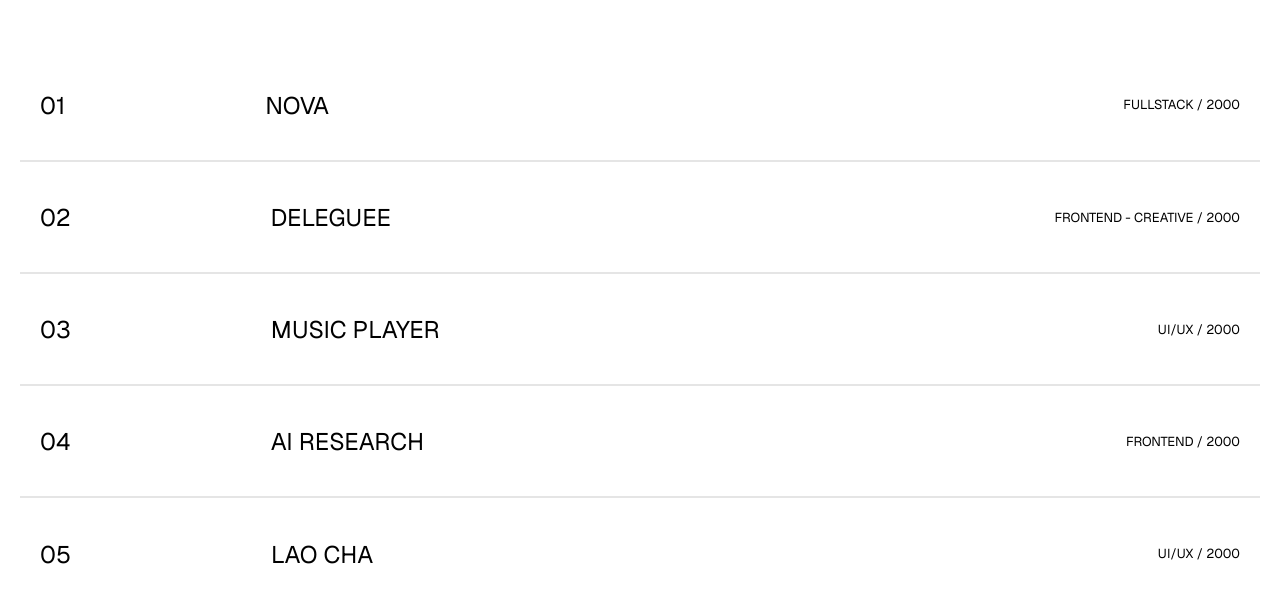
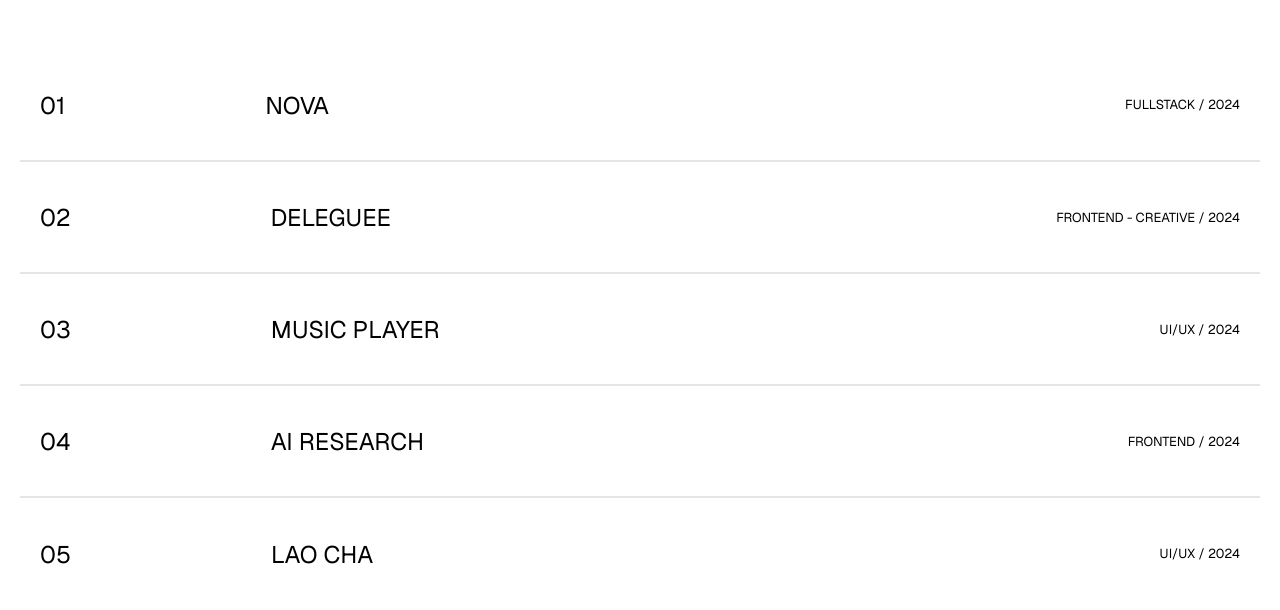
Before and after one commit to mathieusouflis/mathieusouflis-portfolio-2025, a React (Vite) app: page / in a window 1280 px wide. Shown: the part 1226-1836 px from the top of the page. Built offline with nearby package versions, Linux system fonts and the light colour scheme; a web font is replaced by a local one.

Commit message:
Add redit project

```diff
--- a/index.html
+++ b/index.html
@@ -3,23 +3,23 @@
   <head>
     <meta charset="UTF-8" />
     <meta name="viewport" content="width=device-width, initial-scale=1.0" />
+    <meta name="description" content="Découvrez le portfolio de Mathieu Souflis, un développeur passionné.">
+    <meta name="keywords" content="Mathieu Souflis, portfolio, développeur, web developer, projects">
     <link rel="preload" href="/assets/fonts/Geist.ttf" as="font" type="font/ttf" crossorigin="anonymous">
     <link rel="stylesheet" href="https://use.typekit.net/sci0pdh.css">
-    <!-- Designed and Made with ❤️ by Mathieu SOUFLIS -->
-    <title>Mathieu Souflis ✨</title>
-
+    <link rel="icon" href="/favicon.ico" type="image/x-icon">
     <meta property="og:title" content="Mathieu Souflis PORTFOLIO ✨">
     <meta property="og:description" content="Découvrez le portfolio de Mathieu Souflis, un développeur passionné.">
     <meta property="og:image" content="/assets/WebsiteCover.png">
     <meta property="og:url" content="https://mathieusouflis.com">
     <meta property="og:type" content="website">
-
     <meta name="twitter:card" content="summary_large_image">
     <meta name="twitter:title" content="Mathieu Souflis PORTFOLIO ✨">
     <meta name="twitter:description" content="Découvrez le portfolio de Mathieu Souflis, un développeur passionné.">
     <meta name="twitter:image" content="/assets/WebsiteCover.png">
     <meta name="twitter:url" content="https://mathieusouflis.com">
-
+    <!-- Designed and Made with ❤️ by Mathieu SOUFLIS -->
+    <title>Mathieu Souflis ✨</title>
   </head>
   <body>
     <div id="root"></div>
--- a/src/index.css
+++ b/src/index.css
@@ -4,11 +4,10 @@
 @tailwind utilities;
 
 
-
-/* @font-face {
+@font-face {
     font-family: "Evafiya";
     src: url("./assets/fonts/Evafiya.ttf");
-} */
+}
 @font-face {
     font-family: "Geist";
     src: url("/assets/fonts/Geist.ttf");
--- a/src/views/about.jsx
+++ b/src/views/about.jsx
@@ -47,7 +47,7 @@ const About = () => {
                                     <Body className="uppercase text-neutral-500">Paris_/France</Body>
                                 </div>
                                 <div className="flex flex-col gap-[10px]">
-                                    <Body className="uppercase text-neutral-500">Freelance_._2023/2023_(2Weeks)</Body>
+                                    <Body className="uppercase text-neutral-500">Renault_Digital_._2023/2023_(2Weeks)</Body>
                                     <Body className="uppercase">Observer intern</Body>
                                     <Body className="uppercase text-neutral-500">Paris_/France</Body>
                                 </div>
--- a/src/views/index.jsx
+++ b/src/views/index.jsx
@@ -29,11 +29,11 @@ function Index() {
       <div className='px-5 mt-10 py-[50px] flex flex-col gap-16 h-screen max-w-screen'>
         <Header1>Projects</Header1>
         <div className='flex flex-col justify-self-center h-4/5 max-w-full'>
-          <Project className='border-t-0' number={1} projectName={project1.title} type={project1.types.join(" - ")} year={project1.year} videoUrl={project1.cover}/>
-          <Project number={2} projectName={project2.title} type={project2.types.join(" - ")} year={project2.year} videoUrl={project2.cover}/>
-          <Project number={3} projectName={project3.title} type={project3.types.join(" - ")} year={project3.year} videoUrl={project3.cover}/>
-          <Project number={4} projectName={project4.title} type={project4.types.join(" - ")} year={project4.year} videoUrl={project4.cover}/>
-          <Project className='border-b-0' number={5} projectName={project5.title} type={project5.types.join(" - ")} year={project5.year} videoUrl={project5.cover}/>
+          <Project className='border-t-0' number={1} projectName={project1.title} type={project1.types.join(" - ")} year={project1.date} videoUrl={project1.cover}/>
+          <Project number={2} projectName={project2.title} type={project2.types.join(" - ")} year={project2.date} videoUrl={project2.cover}/>
+          <Project number={3} projectName={project3.title} type={project3.types.join(" - ")} year={project3.date} videoUrl={project3.cover}/>
+          <Project number={4} projectName={project4.title} type={project4.types.join(" - ")} year={project4.date} videoUrl={project4.cover}/>
+          <Project className='border-b-0' number={5} projectName={project5.title} type={project5.types.join(" - ")} year={project5.date} videoUrl={project5.cover}/>
         </div>
       </div>
     </>
```
Also changed, not shown: public/robot.txt (added), 1 other file (tests, documents, lock files or other folders).
